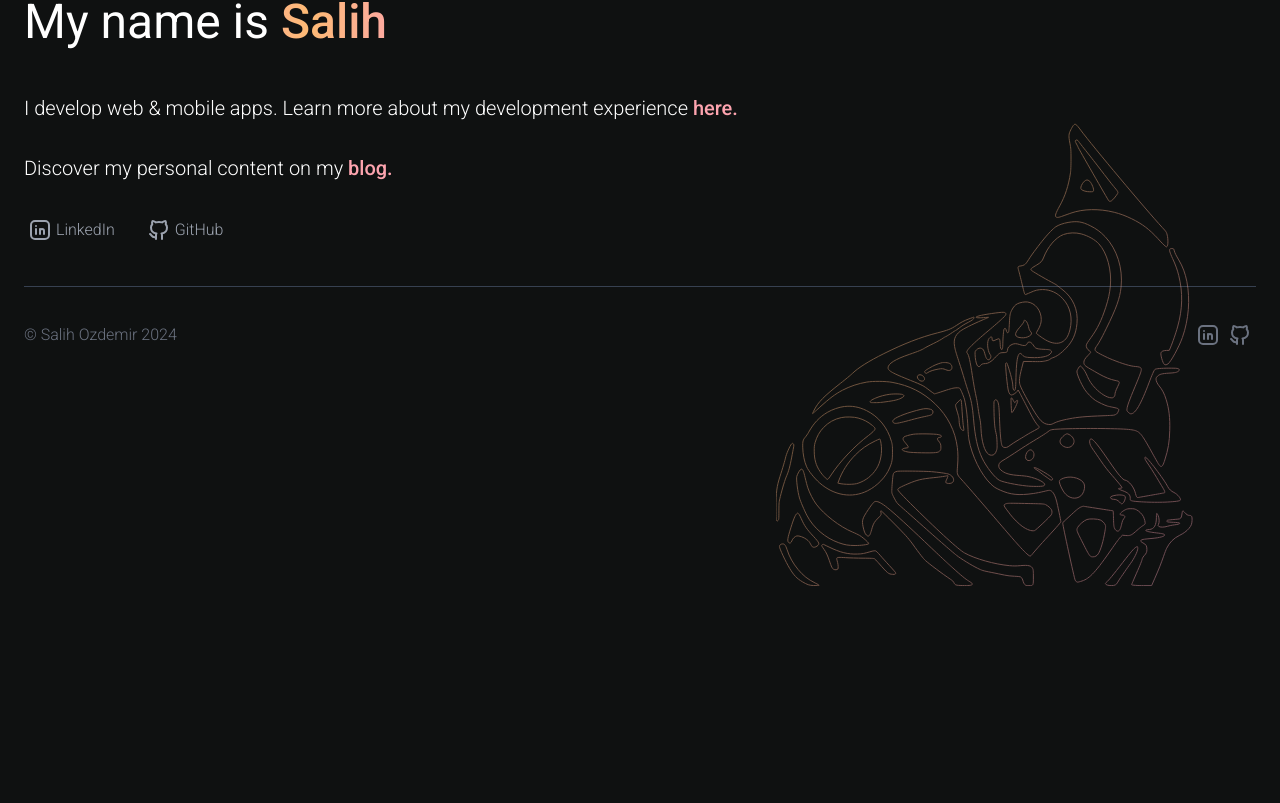
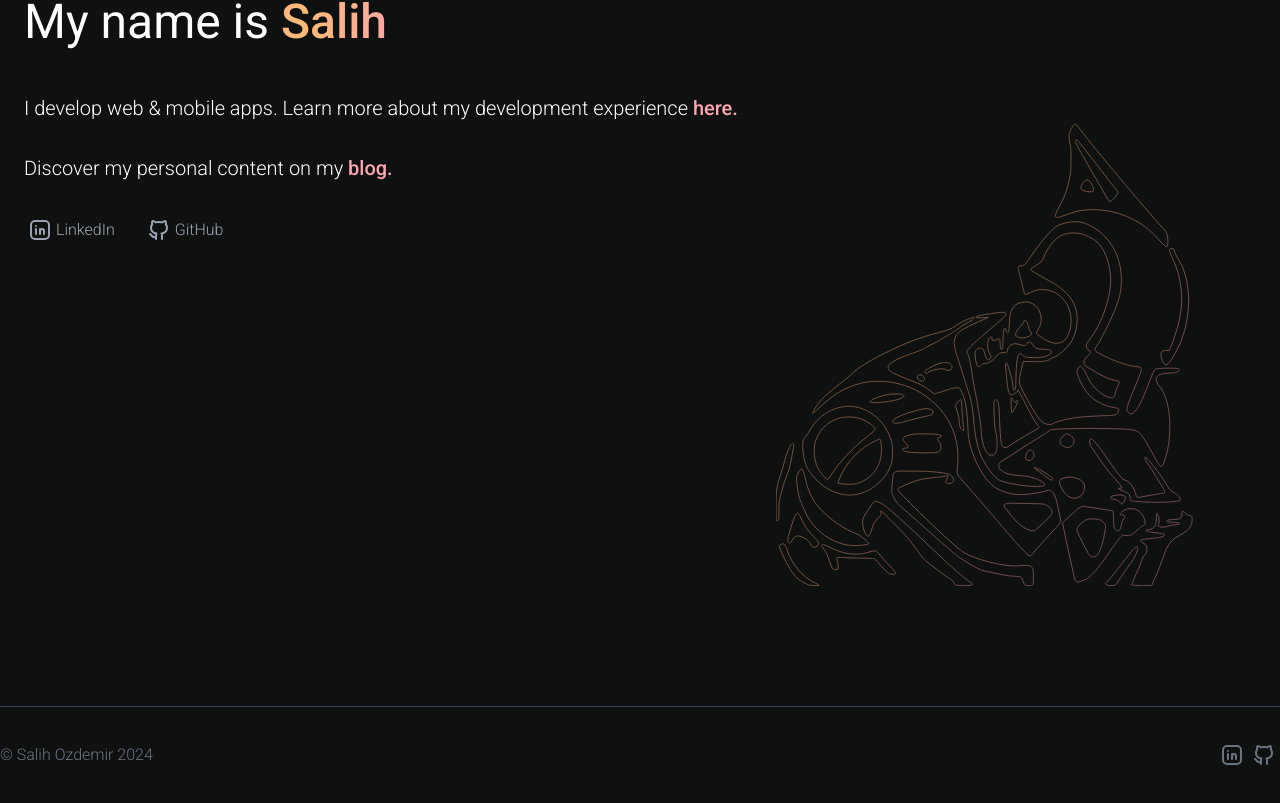
Before and after one commit to eyubSalihOzdemir/ozdemirsalih.com, a React (Vite) app: page / in a window 1280 px wide. Shown: the part 214-1017 px from the top of the page. Before the commit the page ends 880 px from the top, so only its background shows below. Built offline with nearby package versions, Linux system fonts and the light colour scheme; what tailwindcss-animated would draw is missing.

Commit message:
fixed where the bottom not sticking to end of the page and not showing up on for example 'short' pages

```diff
--- a/src/views/Navbar.tsx
+++ b/src/views/Navbar.tsx
@@ -89,7 +89,7 @@ function Navbar() {
   }, []);
 
   return (
-    <div className="dark h-screen font-Roboto text-white transition-all">
+    <div className="dark h-max flex-col font-Roboto text-white transition-all">
       {width < breakpoint && <Sidebar />}
       <div className="border-divide sticky top-0 z-10 mx-auto mb-4 flex h-16 max-w-[1440px] items-center justify-between bg-[#0f1111] px-6">
         {width < breakpoint ? (
@@ -221,13 +221,13 @@ function Navbar() {
       {/* h-[calc(100vh-80px)] */}
       {/* min-h-[calc(100vh-80px)] */}
       {/* h-[calc(100vh-80px)] */}
-      <div className="mx-auto h-full max-w-[1440px]">
+      <div className="mx-auto h-full min-h-screen max-w-[1440px]">
         <div className="mx-6 h-full max-h-max flex-1">
           <Outlet />
         </div>
-        <div className="mx-6">
-          <Footer />
-        </div>
+      </div>
+      <div className="mx-auto max-w-[1440px]">
+        <Footer />
       </div>
     </div>
   );
```
